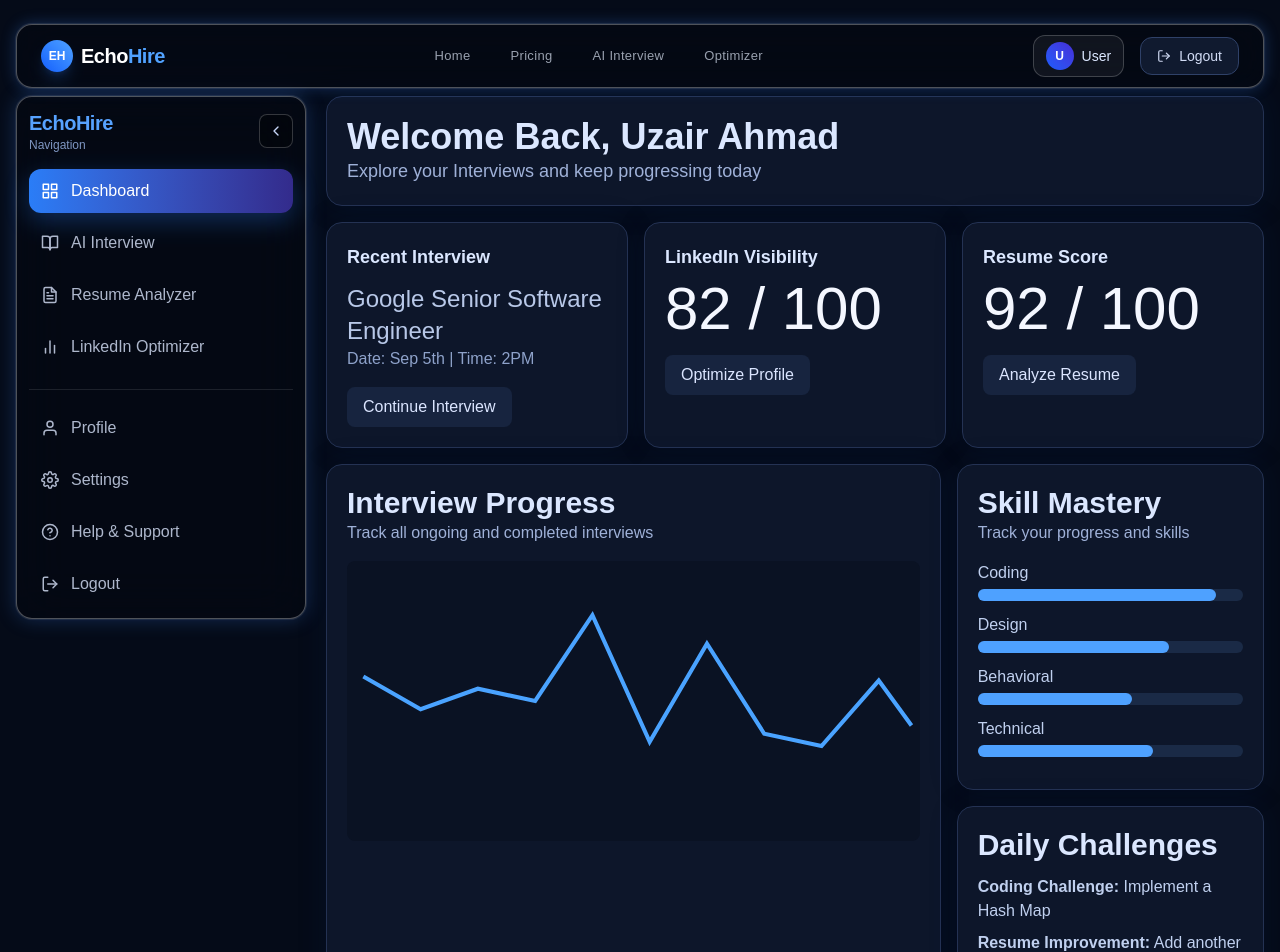
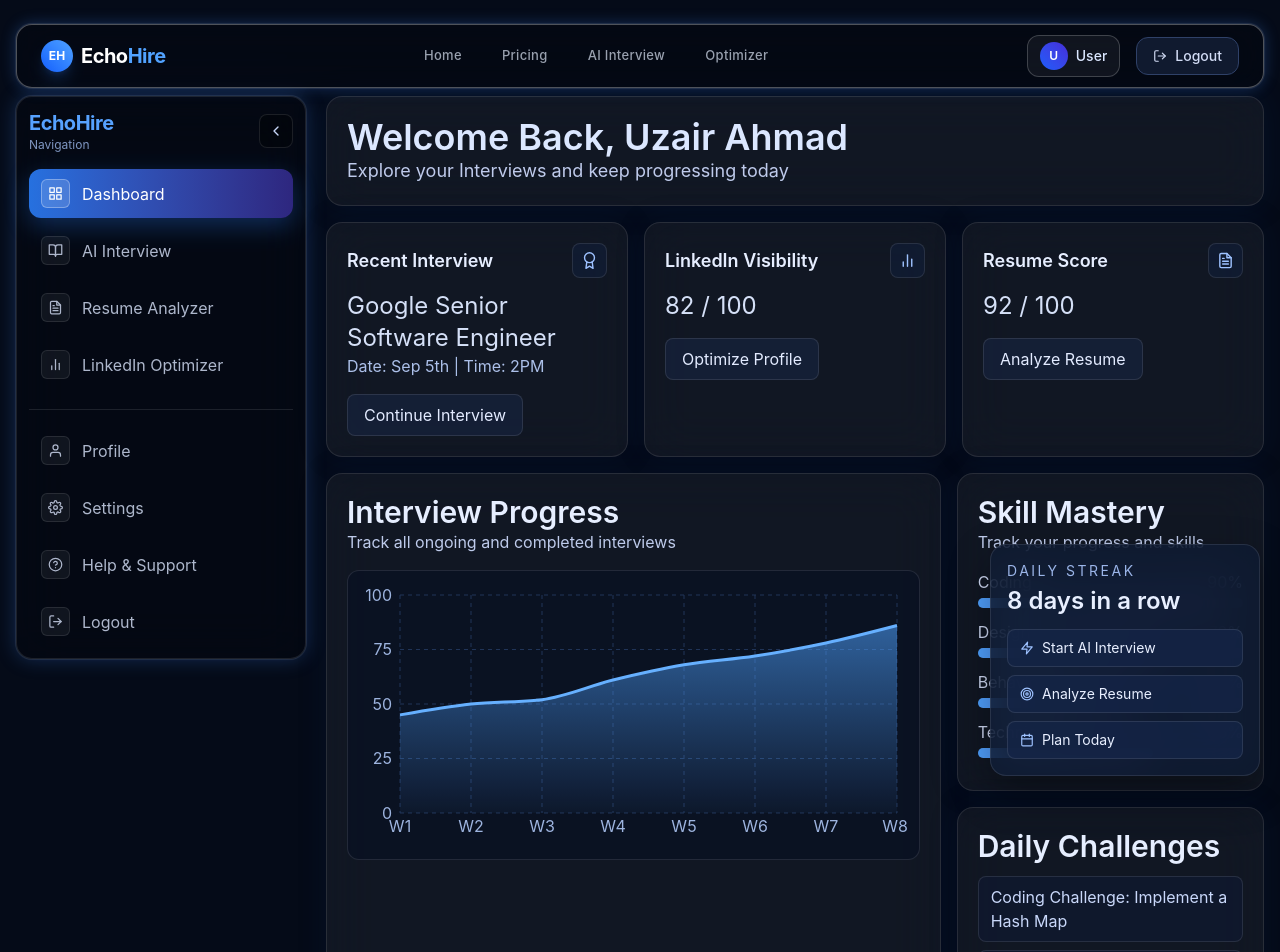
Before and after one commit to SyedAbdullah156/EchoHire, a Next.js app in the folder frontend/: page /dashboard in a window 1280 px wide. Shown: the top 952 px of the page. Built offline with nearby package versions, Linux system fonts and the light colour scheme.

Commit message:
Updated frontend landing page UI with Tailwind

```diff
--- a/frontend/app/dashboard/page.tsx
+++ b/frontend/app/dashboard/page.tsx
@@ -2,129 +2,163 @@
 
 import Navbar from "@/components/Navbar";
 import DashboardSidebar from "@/components/DashboardSidebar";
+import ActionAlert from "../../components/dashboard/ActionAlert";
+import ProgressAreaChart from "../../components/dashboard/ProgressAreaChart";
+import QuickActionsFab from "../../components/dashboard/QuickActionsFab";
+import StatCard from "../../components/dashboard/StatCard";
+import { motion } from "framer-motion";
 import Link from "next/link";
 import { useSearchParams } from "next/navigation";
+import { FiAward, FiBarChart2, FiFileText } from "react-icons/fi";
+
+const skillData = [
+  { label: "Coding", value: 90 },
+  { label: "Design", value: 72 },
+  { label: "Behavioral", value: 58 },
+  { label: "Technical", value: 66 },
+];
+
+const containerVariants = {
+  hidden: { opacity: 0 },
+  visible: {
+    opacity: 1,
+    transition: {
+      staggerChildren: 0.08,
+      delayChildren: 0.1,
+    },
+  },
+};
+
+const itemVariants = {
+  hidden: { opacity: 0, y: 18 },
+  visible: { opacity: 1, y: 0 },
+};
 
 export default function DashboardPage() {
   const searchParams = useSearchParams();
   const shouldCompleteProfile = searchParams.get("completeProfile") === "1";
 
   return (
-    <main className="min-h-screen bg-[#050b18] text-white">
+    <main className="min-h-screen bg-[#050b18] text-white [font-family:Inter,Manrope,ui-sans-serif,system-ui,sans-serif]">
       <Navbar />
       <section className="mx-auto flex max-w-[1500px] flex-col gap-5 px-4 pb-8 pt-24 lg:flex-row">
         <DashboardSidebar active="dashboard" />
 
-        <div className="flex-1 space-y-4 rounded-md">
+        <motion.div
+          variants={containerVariants}
+          initial="hidden"
+          animate="visible"
+          transition={{ duration: 0.45 }}
+          className="flex-1 space-y-4 rounded-md"
+        >
           {shouldCompleteProfile && (
-            <div className="rounded-2xl border border-[#35548b] bg-[#0d1932] p-4 text-[#dbe7ff] shadow-[0_0_20px_rgba(59,130,246,0.2)]">
+            <motion.div
+              variants={itemVariants}
+              transition={{ duration: 0.45 }}
+              className="rounded-2xl border border-white/10 bg-white/5 p-4 text-[#dbe7ff] shadow-[0_0_20px_rgba(59,130,246,0.2)] backdrop-blur-xl"
+            >
               <p className="text-sm md:text-base">
                 Welcome! Please complete your profile so EchoHire can personalize interview and career recommendations.
               </p>
               <Link
                 href="/profile"
-                className="mt-3 inline-flex rounded-lg bg-gradient-to-r from-[#2a7df7] to-[#372e8f] px-4 py-2 text-sm font-medium text-white"
+                className="mt-3 inline-flex rounded-lg bg-gradient-to-r from-[#2a7df7] to-[#372e8f] px-4 py-2 text-sm font-medium text-white transition hover:brightness-110"
               >
                 Complete Profile
               </Link>
-            </div>
+            </motion.div>
           )}
 
-          <header className="rounded-2xl border border-[#243253] bg-[#0d162a] p-5 shadow-[0_0_30px_rgba(10,39,105,0.2)]">
+          <motion.header
+            variants={itemVariants}
+            transition={{ duration: 0.45 }}
+            className="rounded-2xl border border-white/10 bg-white/5 p-5 shadow-[0_0_30px_rgba(10,39,105,0.2)] backdrop-blur-xl"
+          >
             <h1 className="text-2xl font-semibold text-[#dbe7ff] md:text-4xl">
               Welcome Back, Uzair Ahmad
             </h1>
-            <p className="text-sm text-[#9fb1d8] md:text-lg">
+            <p className="text-sm text-[#bfcbeb] md:text-lg">
               Explore your Interviews and keep progressing today
             </p>
-          </header>
+          </motion.header>
 
-          <div className="grid gap-4 md:grid-cols-2 xl:grid-cols-3">
-            <div className="rounded-2xl border border-[#243253] bg-[#0d162a] p-5 shadow-[0_0_30px_rgba(10,39,105,0.15)]">
-              <p className="text-base font-semibold text-[#dbe7ff] md:text-lg">Recent Interview</p>
-              <p className="mt-3 text-lg text-[#b8c8e8] md:text-2xl">Google Senior Software Engineer</p>
-              <p className="text-sm text-[#8ea2ca] md:text-base">Date: Sep 5th | Time: 2PM</p>
-              <Link
-                href="/ai-interview"
-                className="mt-4 inline-flex rounded-lg bg-[#17243f] px-4 py-2 text-sm text-[#dbe5ff] hover:bg-[#1f2f53] md:text-base"
+          <motion.div variants={itemVariants} transition={{ duration: 0.45 }} className="grid gap-4 md:grid-cols-2 xl:grid-cols-3">
+            <StatCard
+              title="Recent Interview"
+              value="Google Senior Software Engineer"
+              subtitle="Date: Sep 5th | Time: 2PM"
+              ctaLabel="Continue Interview"
+              ctaHref="/ai-interview"
+              icon={FiAward}
+            />
+            <StatCard
+              title="LinkedIn Visibility"
+              value="82 / 100"
+              ctaLabel="Optimize Profile"
+              ctaHref="/linkedin-optimizer"
+              icon={FiBarChart2}
+            />
+            <StatCard
+              title="Resume Score"
+              value="92 / 100"
+              ctaLabel="Analyze Resume"
+              ctaHref="/resume-analyzer"
+              icon={FiFileText}
+            />
+          </motion.div>
+
+          <div className="grid gap-4 xl:grid-cols-[2fr_1fr]">
+            <motion.div
+              variants={itemVariants}
+              transition={{ duration: 0.45 }}
+              className="rounded-2xl border border-white/10 bg-white/5 p-5 shadow-[0_0_30px_rgba(10,39,105,0.15)] backdrop-blur-xl"
+            >
+              <p className="text-2xl font-semibold text-[#e6eeff] md:text-3xl">Interview Progress</p>
+              <p className="mb-4 text-sm text-[#becbeb] md:text-base">
+                Track all ongoing and completed interviews
+              </p>
+              <ProgressAreaChart />
+            </motion.div>
+
+            <div className="space-y-4">
+              <motion.div
+                variants={itemVariants}
+                transition={{ duration: 0.45 }}
+                className="rounded-2xl border border-white/10 bg-white/5 p-5 shadow-[0_0_30px_rgba(10,39,105,0.15)] backdrop-blur-xl"
               >
-                Continue Interview
-              </Link>
-            </div>
-            <div className="rounded-2xl border border-[#243253] bg-[#0d162a] p-5 shadow-[0_0_30px_rgba(10,39,105,0.15)]">
-              <p className="text-base font-semibold text-[#dbe7ff] md:text-lg">LinkedIn Visibility</p>
-              <p className="mt-2 text-4xl text-[#f4f7ff] md:text-6xl">82 / 100</p>
-              <Link
-                href="/linkedin-optimizer"
-                className="mt-4 inline-flex rounded-lg bg-[#17243f] px-4 py-2 text-sm text-[#dbe5ff] hover:bg-[#1f2f53] md:text-base"
-              >
-                Optimize Profile
-              </Link>
-            </div>
-            <div className="rounded-2xl border border-[#243253] bg-[#0d162a] p-5 shadow-[0_0_30px_rgba(10,39,105,0.15)]">
-              <p className="text-base font-semibold text-[#dbe7ff] md:text-lg">Resume Score</p>
-              <p className="mt-2 text-4xl text-[#f4f7ff] md:text-6xl">92 / 100</p>
-              <Link
-                href="/resume-analyzer"
-                className="mt-4 inline-flex rounded-lg bg-[#17243f] px-4 py-2 text-sm text-[#dbe5ff] hover:bg-[#1f2f53] md:text-base"
-              >
-                Analyze Resume
-              </Link>
+                <p className="text-2xl font-semibold text-[#e6eeff] md:text-3xl">Skill Mastery</p>
+                <p className="mb-4 text-sm text-[#becbeb] md:text-base">Track your progress and skills</p>
+                {skillData.map((skill) => (
+                  <div key={skill.label} className="mb-3">
+                    <div className="mb-1 flex items-center justify-between text-sm md:text-base">
+                      <p className="text-[#cfd9f3]">{skill.label}</p>
+                      <span className="text-[#c3d6ff]">{skill.value}%</span>
+                    </div>
+                    <div className="h-2.5 rounded-full bg-[#1a2a46]">
+                      <div
+                        className="h-2.5 rounded-full bg-gradient-to-r from-[#4ea1ff] to-[#7f88ff]"
+                        style={{ width: `${skill.value}%` }}
+                      />
+                    </div>
+                  </div>
+                ))}
+              </motion.div>
+
+              <motion.div variants={itemVariants} transition={{ duration: 0.45 }}>
+                <ActionAlert
+                  title="Daily Challenges"
+                  items={[
+                    "Coding Challenge: Implement a Hash Map",
+                    "Resume Improvement: Add another project section",
+                    "Coding Challenge: Implement a URL Shortener",
+                  ]}
+                />
+              </motion.div>
             </div>
           </div>
 
-          <div className="grid gap-4 xl:grid-cols-[2fr_1fr]">
-            <div className="rounded-2xl border border-[#243253] bg-[#0d162a] p-5 shadow-[0_0_30px_rgba(10,39,105,0.15)]">
-              <p className="text-2xl font-semibold text-[#dbe7ff] md:text-3xl">Interview Progress</p>
-              <p className="mb-4 text-sm text-[#9fb1d8] md:text-base">
-                Track all ongoing and completed interviews
-              </p>
-              <svg viewBox="0 0 700 280" className="h-[220px] w-full rounded-lg bg-[#0a1223] md:h-[280px]">
-                <polyline
-                  fill="none"
-                  stroke="#4aa3ff"
-                  strokeWidth="5"
-                  points="20,110 90,150 160,125 230,140 300,35 370,190 440,70 510,180 580,195 650,115 690,170"
-                />
-              </svg>
-            </div>
-
-            <div className="space-y-4">
-              <div className="rounded-2xl border border-[#243253] bg-[#0d162a] p-5 shadow-[0_0_30px_rgba(10,39,105,0.15)]">
-                <p className="text-2xl font-semibold text-[#dbe7ff] md:text-3xl">Skill Mastery</p>
-                <p className="mb-4 text-sm text-[#9fb1d8] md:text-base">Track your progress and skills</p>
-                {[
-                  ["Coding", "90%"],
-                  ["Design", "72%"],
-                  ["Behavioral", "58%"],
-                  ["Technical", "66%"],
-                ].map(([label, width]) => (
-                  <div key={label} className="mb-3">
-                    <p className="mb-1 text-sm text-[#c0d0ef] md:text-base">{label}</p>
-                    <div className="h-3 rounded-full bg-[#1a2a46]">
-                      <div className="h-3 rounded-full bg-[#4ea1ff]" style={{ width }} />
-                    </div>
-                  </div>
-                ))}
-              </div>
-
-              <div className="rounded-2xl border border-[#243253] bg-[#0d162a] p-5 shadow-[0_0_30px_rgba(10,39,105,0.15)]">
-                <p className="mb-3 text-2xl font-semibold text-[#dbe7ff] md:text-3xl">Daily Challenges</p>
-                <ul className="space-y-2 text-sm text-[#c0d0ef] md:text-base">
-                  <li>
-                    <strong>Coding Challenge:</strong> Implement a Hash Map
-                  </li>
-                  <li>
-                    <strong>Resume Improvement:</strong> Add another project section
-                  </li>
-                  <li>
-                    <strong>Coding Challenge:</strong> Implement a URL Shortner
-                  </li>
-                </ul>
-              </div>
-            </div>
-          </div>
-        </div>
+          <QuickActionsFab streak={8} />
+        </motion.div>
       </section>
     </main>
   );
--- a/frontend/components/DashboardSidebar.tsx
+++ b/frontend/components/DashboardSidebar.tsx
@@ -62,16 +62,22 @@ function MenuItem({ item, isActive, collapsed, onNavigate }: MenuItemProps) {
           collapsed ? "justify-center" : "gap-3"
         } ${
           isActive
-            ? "bg-gradient-to-r from-[#2a7df7] to-[#332b8c] text-white shadow-[0_8px_24px_rgba(42,125,247,0.3)]"
-            : "text-[#aeb7cc] hover:bg-[#17243f] hover:text-white"
+            ? "bg-gradient-to-r from-[#2a7df7]/90 to-[#332b8c]/90 text-white shadow-[0_8px_24px_rgba(42,125,247,0.3)]"
+            : "text-[#aeb7cc] hover:bg-white/5 hover:text-white"
         }`}
       >
-        <Icon className="shrink-0" size={18} />
+        <div
+          className={`rounded-md border p-1.5 ${
+            isActive ? "border-white/30 bg-white/15" : "border-white/10 bg-white/5"
+          }`}
+        >
+          <Icon className="shrink-0" size={15} />
+        </div>
         {!collapsed && <span className="truncate">{item.label}</span>}
       </Link>
 
       {collapsed && (
-        <span className="pointer-events-none absolute left-full top-1/2 z-30 ml-3 -translate-y-1/2 rounded-md border border-[#334770] bg-[#0d162a] px-2 py-1 text-xs text-[#dbe7ff] opacity-0 shadow-[0_6px_20px_rgba(0,0,0,0.35)] transition group-hover:opacity-100">
+        <span className="pointer-events-none absolute left-full top-1/2 z-30 ml-3 -translate-y-1/2 rounded-md border border-white/10 bg-[#0d162a] px-2 py-1 text-xs text-[#dbe7ff] opacity-0 shadow-[0_6px_20px_rgba(0,0,0,0.35)] transition group-hover:opacity-100">
           {item.label}
         </span>
       )}
@@ -96,7 +102,7 @@ function SidebarShell({
 }: SidebarShellProps) {
   return (
     <aside
-      className={`rounded-2xl border border-white/30 bg-black/20 p-3 text-[#d2d9ea] shadow-[0_0_1px_1px_rgba(255,255,255,0.1),0_0_20px_rgba(59,130,246,0.28)] backdrop-blur-xl transition-all duration-300 ${
+      className={`rounded-2xl border border-white/10 bg-black/20 p-3 text-[#d2d9ea] shadow-[0_0_1px_1px_rgba(255,255,255,0.1),0_0_20px_rgba(59,130,246,0.28)] backdrop-blur-xl transition-all duration-300 ${
         collapsed ? "w-[88px]" : "w-[290px]"
       } ${mobile ? "h-full w-[290px] rounded-none border-y-0 border-l-0" : ""}`}
     >
@@ -109,7 +115,7 @@ function SidebarShell({
         <button
           type="button"
           onClick={onToggleCollapsed}
-          className="rounded-lg border border-white/20 bg-black/30 p-2 text-[#c7d7f8] transition hover:border-blue-300/50 hover:text-white"
+          className="rounded-lg border border-white/10 bg-black/30 p-2 text-[#c7d7f8] transition hover:border-blue-300/50 hover:text-white"
           aria-label={collapsed ? "Expand sidebar" : "Collapse sidebar"}
         >
           {collapsed ? <FiChevronRight size={16} /> : <FiChevronLeft size={16} />}
@@ -151,11 +157,17 @@ export default function DashboardSidebar({ active }: DashboardSidebarProps) {
 
   useEffect(() => {
     const onResize = () => {
+      const isDesktop = window.innerWidth >= 1024;
+      const shouldCollapse = window.innerWidth < 1280;
+      if (isDesktop) {
+        setCollapsed(shouldCollapse);
+      }
       if (window.innerWidth >= 1024) {
         setMobileOpen(false);
       }
     };
 
+    onResize();
     window.addEventListener("resize", onResize);
     return () => window.removeEventListener("resize", onResize);
   }, []);
@@ -166,7 +178,7 @@ export default function DashboardSidebar({ active }: DashboardSidebarProps) {
         <button
           type="button"
           onClick={() => setMobileOpen(true)}
-          className="inline-flex items-center gap-2 rounded-xl border border-white/30 bg-black/20 px-4 py-2 text-sm text-[#dbe7ff] shadow-[0_0_1px_1px_rgba(255,255,255,0.1),0_0_15px_rgba(59,130,246,0.25)] transition hover:border-blue-300/50"
+          className="inline-flex items-center gap-2 rounded-xl border border-white/10 bg-black/20 px-4 py-2 text-sm text-[#dbe7ff] shadow-[0_0_1px_1px_rgba(255,255,255,0.1),0_0_15px_rgba(59,130,246,0.25)] transition hover:border-blue-300/50"
         >
           <FiMenu />
           Open Menu
@@ -201,7 +213,7 @@ export default function DashboardSidebar({ active }: DashboardSidebarProps) {
             <button
               type="button"
               onClick={() => setMobileOpen(false)}
-              className="rounded-lg border border-white/20 bg-black/30 p-2 text-[#c7d7f8]"
+              className="rounded-lg border border-white/10 bg-black/30 p-2 text-[#c7d7f8]"
               aria-label="Close sidebar"
             >
               <FiX size={16} />
--- /dev/null
+++ b/frontend/components/dashboard/ActionAlert.tsx
@@ -0,0 +1,27 @@
+"use client";
+
+import { motion } from "framer-motion";
+
+type ActionAlertProps = {
+  title: string;
+  items: string[];
+};
+
+export default function ActionAlert({ title, items }: ActionAlertProps) {
+  return (
+    <motion.div
+      whileHover={{ y: -3, scale: 1.01 }}
+      transition={{ duration: 0.2, ease: [0.22, 1, 0.36, 1] }}
+      className="rounded-2xl border border-white/10 bg-white/5 p-5 shadow-[0_0_30px_rgba(10,39,105,0.15)] backdrop-blur-xl"
+    >
+      <p className="mb-3 text-2xl font-semibold text-[#e6eeff] md:text-3xl">{title}</p>
+      <ul className="space-y-2 text-sm text-[#c9d8fa] md:text-base">
+        {items.map((item) => (
+          <li key={item} className="rounded-lg border border-white/10 bg-[#101b32]/70 px-3 py-2">
+            {item}
+          </li>
+        ))}
+      </ul>
+    </motion.div>
+  );
+}
--- /dev/null
+++ b/frontend/components/dashboard/ProgressAreaChart.tsx
@@ -0,0 +1,52 @@
+"use client";
+
+import {
+  Area,
+  AreaChart,
+  CartesianGrid,
+  ResponsiveContainer,
+  Tooltip,
+  XAxis,
+  YAxis,
+} from "recharts";
+
+const progressData = [
+  { week: "W1", score: 45 },
+  { week: "W2", score: 50 },
+  { week: "W3", score: 52 },
+  { week: "W4", score: 61 },
+  { week: "W5", score: 68 },
+  { week: "W6", score: 72 },
+  { week: "W7", score: 78 },
+  { week: "W8", score: 86 },
+];
+
+export default function ProgressAreaChart() {
+  return (
+    <div className="h-[240px] w-full rounded-xl border border-white/10 bg-[#0a1223]/80 p-3 md:h-[290px]">
+      <ResponsiveContainer width="100%" height="100%">
+        <AreaChart data={progressData} margin={{ top: 12, right: 10, left: -20, bottom: 4 }}>
+          <defs>
+            <linearGradient id="progressGradient" x1="0" y1="0" x2="0" y2="1">
+              <stop offset="0%" stopColor="#4ea1ff" stopOpacity={0.55} />
+              <stop offset="100%" stopColor="#4ea1ff" stopOpacity={0.04} />
+            </linearGradient>
+          </defs>
+          <CartesianGrid stroke="#203458" strokeDasharray="4 4" />
+          <XAxis dataKey="week" stroke="#9db4df" tickLine={false} axisLine={false} />
+          <YAxis stroke="#9db4df" tickLine={false} axisLine={false} />
+          <Tooltip
+            cursor={{ stroke: "#7aa8f8", strokeWidth: 1 }}
+            contentStyle={{
+              borderRadius: "10px",
+              border: "1px solid rgba(255,255,255,0.12)",
+              background: "rgba(8,14,30,0.92)",
+              color: "#eaf1ff",
+            }}
+          />
+          <Area type="monotone" dataKey="score" stroke="#66b0ff" strokeWidth={3} fillOpacity={1} fill="url(#progressGradient)" />
+        </AreaChart>
+      </ResponsiveContainer>
+    </div>
+  );
+}
--- /dev/null
+++ b/frontend/components/dashboard/QuickActionsFab.tsx
@@ -0,0 +1,46 @@
+"use client";
+
+import Link from "next/link";
+import { motion } from "framer-motion";
+import { FiCalendar, FiTarget, FiZap } from "react-icons/fi";
+
+type QuickActionsFabProps = {
+  streak: number;
+};
+
+const actions = [
+  { href: "/ai-interview", label: "Start AI Interview", icon: FiZap },
+  { href: "/resume-analyzer", label: "Analyze Resume", icon: FiTarget },
+  { href: "/dashboard?completeProfile=1", label: "Plan Today", icon: FiCalendar },
+];
+
+export default function QuickActionsFab({ streak }: QuickActionsFabProps) {
+  return (
+    <div className="pointer-events-none fixed bottom-6 right-5 z-40 hidden xl:block">
+      <motion.div
+        initial={{ opacity: 0, y: 20 }}
+        animate={{ opacity: 1, y: 0 }}
+        transition={{ duration: 0.4, ease: [0.22, 1, 0.36, 1] }}
+        className="pointer-events-auto w-[270px] rounded-2xl border border-white/10 bg-[#0e1b33]/80 p-4 text-[#e8efff] shadow-[0_16px_40px_rgba(0,0,0,0.35)] backdrop-blur-xl"
+      >
+        <p className="text-sm uppercase tracking-[0.18em] text-[#9bb5e8]">Daily Streak</p>
+        <p className="mb-3 mt-1 text-2xl font-semibold">{streak} days in a row</p>
+        <div className="space-y-2">
+          {actions.map((action) => {
+            const Icon = action.icon;
+            return (
+              <Link
+                key={action.label}
+                href={action.href}
+                className="flex items-center gap-2 rounded-lg border border-white/10 bg-[#152546]/80 px-3 py-2 text-sm transition hover:bg-[#203863]"
+              >
+                <Icon className="text-[#9ec2ff]" />
+                <span>{action.label}</span>
+              </Link>
+            );
+          })}
+        </div>
+      </motion.div>
+    </div>
+  );
+}
--- /dev/null
+++ b/frontend/components/dashboard/StatCard.tsx
@@ -0,0 +1,39 @@
+"use client";
+
+import Link from "next/link";
+import { motion } from "framer-motion";
+import type { IconType } from "react-icons";
+
+type StatCardProps = {
+  title: string;
+  value: string;
+  subtitle?: string;
+  ctaLabel: string;
+  ctaHref: string;
+  icon: IconType;
+};
+
+export default function StatCard({ title, value, subtitle, ctaLabel, ctaHref, icon: Icon }: StatCardProps) {
+  return (
+    <motion.div
+      whileHover={{ y: -4, scale: 1.01 }}
+      transition={{ duration: 0.2, ease: [0.22, 1, 0.36, 1] }}
+      className="rounded-2xl border border-white/10 bg-white/5 p-5 shadow-[0_0_30px_rgba(10,39,105,0.15)] backdrop-blur-xl"
+    >
+      <div className="mb-3 flex items-center justify-between">
+        <p className="text-base font-semibold text-[#e6eeff] md:text-lg">{title}</p>
+        <div className="rounded-lg border border-white/10 bg-[#111f39]/60 p-2 text-[#9ec2ff]">
+          <Icon size={17} />
+        </div>
+      </div>
+      <p className="text-lg text-[#d5e0f7] md:text-2xl">{value}</p>
+      {subtitle ? <p className="text-sm text-[#acc0e9] md:text-base">{subtitle}</p> : null}
+      <Link
+        href={ctaHref}
+        className="mt-4 inline-flex rounded-lg border border-white/10 bg-[#17243f]/70 px-4 py-2 text-sm text-[#e3ebff] transition hover:bg-[#21345a] md:text-base"
+      >
+        {ctaLabel}
+      </Link>
+    </motion.div>
+  );
+}
--- a/frontend/package.json
+++ b/frontend/package.json
@@ -9,10 +9,12 @@
     "lint": "eslint"
   },
   "dependencies": {
+    "framer-motion": "^12.38.0",
     "next": "16.2.4",
     "react": "19.2.4",
     "react-dom": "19.2.4",
-    "react-icons": "^5.6.0"
+    "react-icons": "^5.6.0",
+    "recharts": "^3.8.1"
   },
   "devDependencies": {
     "@tailwindcss/postcss": "^4",
```
Also changed, not shown: frontend/app/page.tsx (+23 -9 lines), 1 other file (tests, documents, lock files or other folders).
